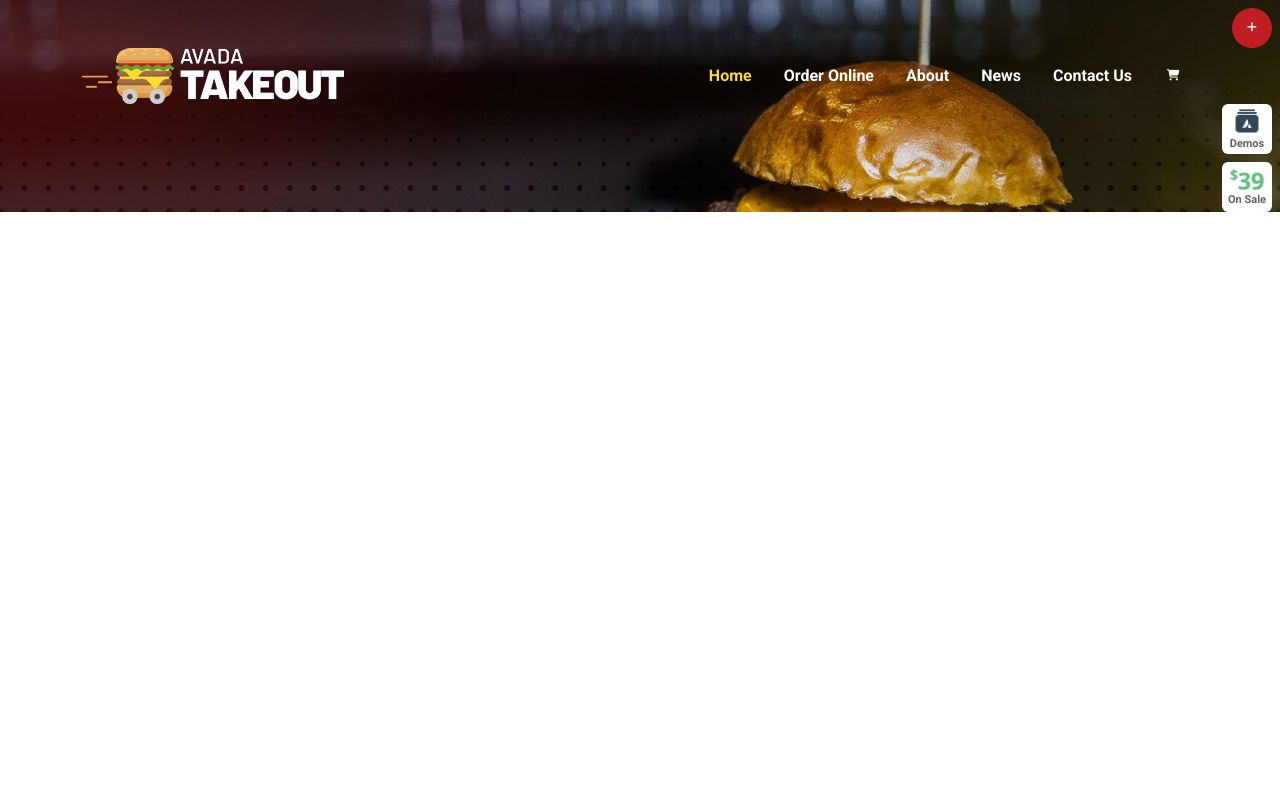
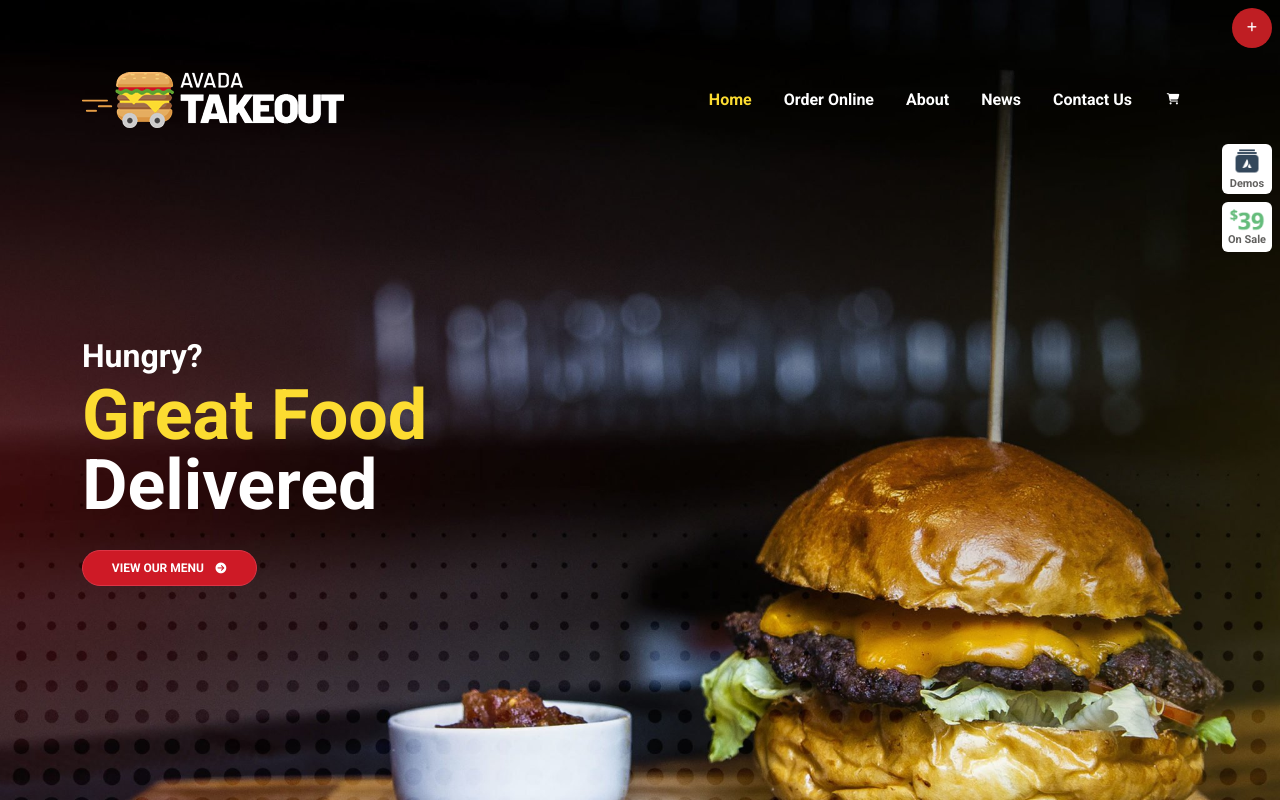
Before and after one commit to br4nc4/proj-html-vuejs, a Vue app: page / in a window 1280 px wide. Shown: the top 800 px of the page. Built offline with nearby package versions, Linux system fonts and the light colour scheme.

Commit message:
header completed background problem

```diff
--- a/src/components/TheHeader.vue
+++ b/src/components/TheHeader.vue
@@ -1,7 +1,7 @@
 <template>
     <div class="bgHeader px-2 pt-2">
         <!-- PRIMA SEZIONE HEADER -->
-        <div class="d-flex justify-content-end">
+        <div class="d-flex justify-content-end pb-4">
             <!-- ICONA ROSSA HEADER -->
             <div class="rounded-circle plusIcon">
                 <a href="#">
@@ -11,7 +11,7 @@
         </div>
 
         <!-- SECONDA SEZIONE HEADER -->
-        <div class="container">
+        <div class="container pb-3">
             <div class="d-flex justify-content-between align-items-center">
                 <!-- LOGO -->
                 <img src="/img/takeout-logo.png" alt="">
@@ -65,7 +65,22 @@
             </div>
         </div>
         <!-- QUARTA SEZIONE HEADER -->
+        <div class="container myContainer">
+            <div class="d-flex justify-content-start">
+                <div class="textBlock">
+                    <p class="text-white fw-bold fs-2 mb-0">Hungry?</p>
+                    <p style="color: #fcdc31;" class="myText fw-bold mb-0">Great Food</p>
+                    <p class="myText fw-bold text-white">Delivered</p>
+                    <button type="button" class="btn btn-danger myButton rounded-pill">
+                        VIEW OUR MENU
+                        <span class="ps-2 mySpan">
+                            <i class="fa-solid fa-circle-arrow-right"></i>
+                        </span>
+                    </button>
+                </div>
 
+            </div>
+        </div>
     </div>
 </template>
 
@@ -122,4 +137,37 @@ export default {
         font-size: 11px;
         color: #61605e;
     }
+    .myText{
+        font-size: 70px;
+        line-height: 70px;
+    }
+    .myButton{
+    --bs-btn-color: #fff;
+    --bs-btn-bg: #ce1a26;
+    --bs-btn-border-color: #dc3545;
+    --bs-btn-hover-color: #fff;
+    --bs-btn-hover-bg: #bb2d3b;
+    --bs-btn-hover-border-color: #b02a37;
+    --bs-btn-focus-shadow-rgb: 225,83,97;
+    --bs-btn-active-color: #fff;
+    --bs-btn-active-bg: #b02a37;
+    --bs-btn-active-border-color: #a52834;
+    --bs-btn-active-shadow: inset 0 3px 5px rgba(0, 0, 0, 0.125);
+    --bs-btn-disabled-color: #fff;
+    --bs-btn-disabled-bg: #dc3545;
+    --bs-btn-disabled-border-color: #dc3545;
+    font-size: 12px;
+    font-weight: 700;
+    padding: 0.5rem 1.8rem;
+    }
+    .textBlock:last-child p{
+        margin-bottom: 30px;
+    }
+    .mySpan i{
+        transform: scale(0.9);
+    }
+    .myContainer{
+        padding-top: 80px;
+        padding-bottom: 400px;
+    }
 </style>
```
